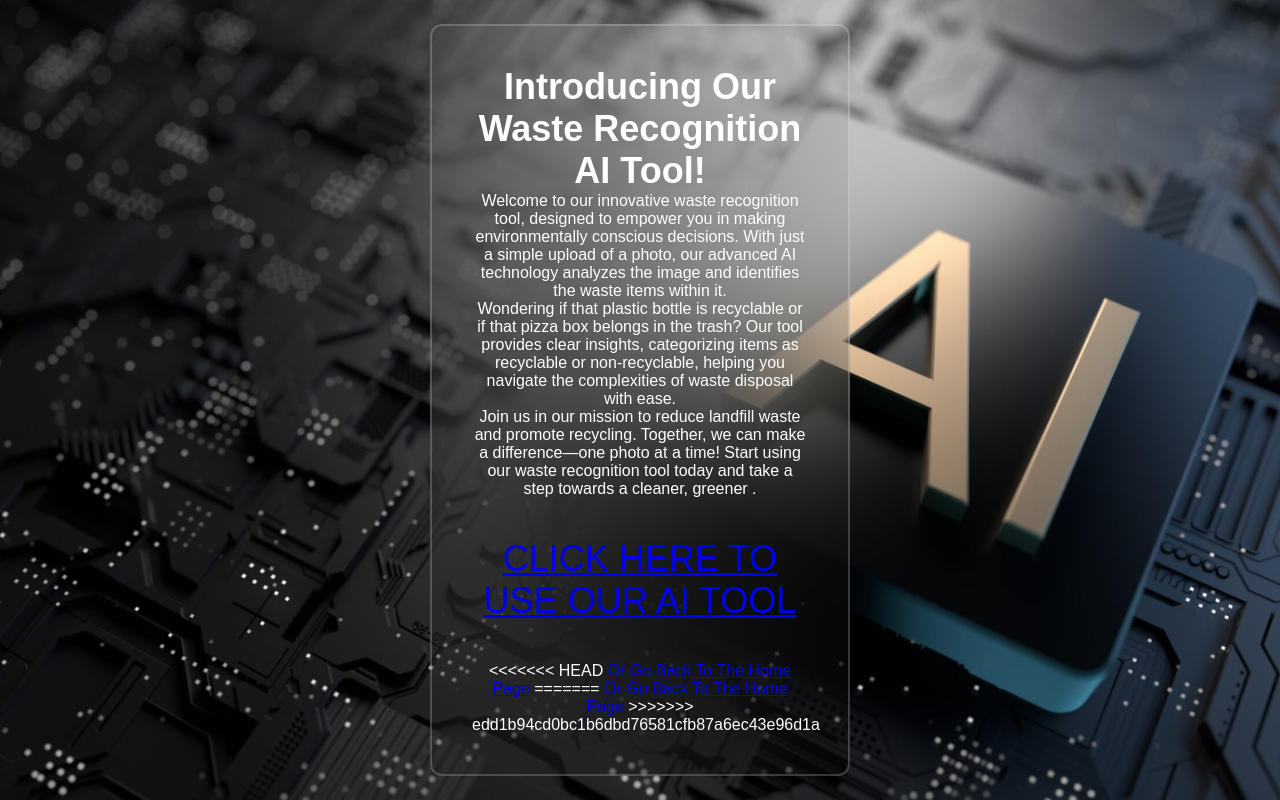
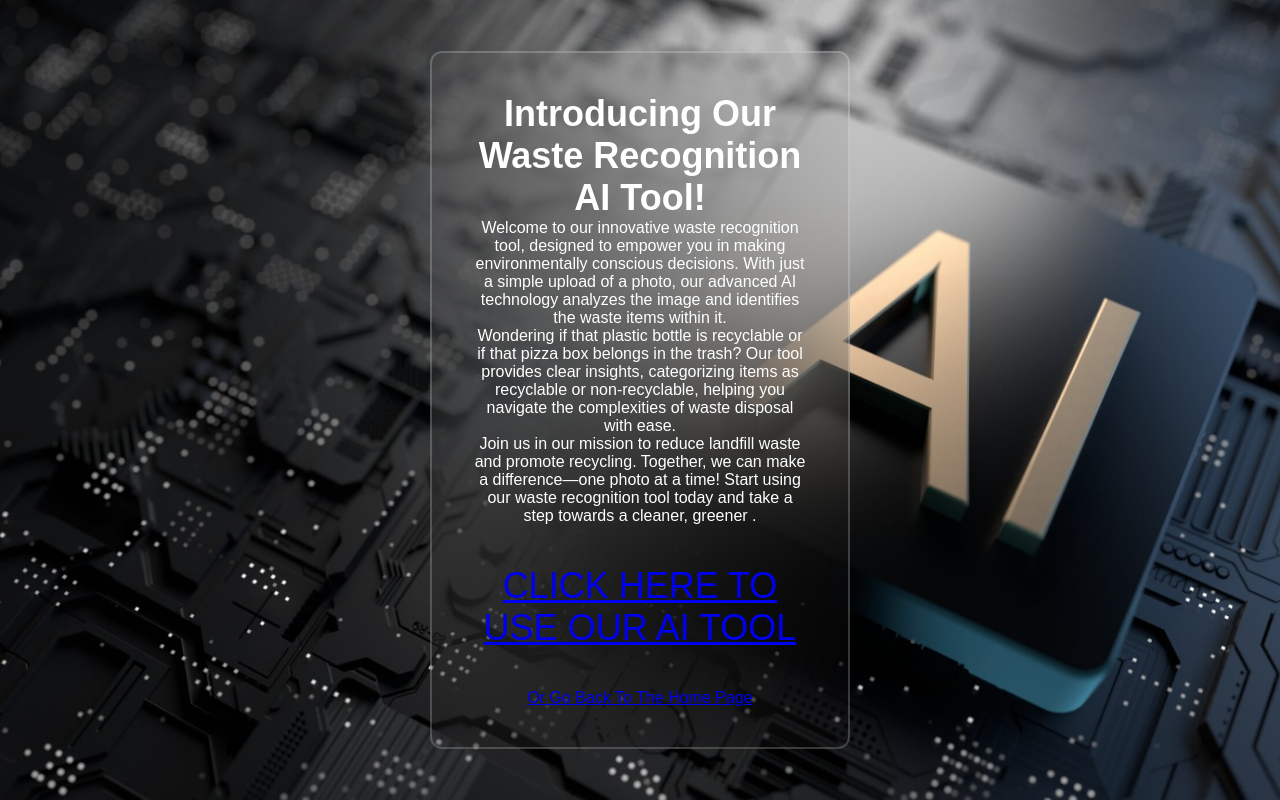
Before and after one commit to Rangan2005/waste-management-and-recycling, a Django app: page /ai in a window 1280 px wide. Run offline with Django 5.2, Linux system fonts and the light colour scheme.

Commit message:
minor fixes

```diff
--- a/nirmal_bhoomi/templates/ai-intro.html
+++ b/nirmal_bhoomi/templates/ai-intro.html
@@ -149,11 +149,7 @@ Join us in our mission to reduce landfill waste and promote recycling. Together,
 
 </div>
 <div class="home">
-<<<<<<< HEAD
     <a href="index1">Or Go Back To The Home Page</a>
-=======
-    <a href="/">Or Go Back To The Home Page</a>
->>>>>>> edd1b94cd0bc1b6dbd76581cfb87a6ec43e96d1a
  </div>
         </p>
       </div>
```
Also changed, not shown: db.sqlite3.
